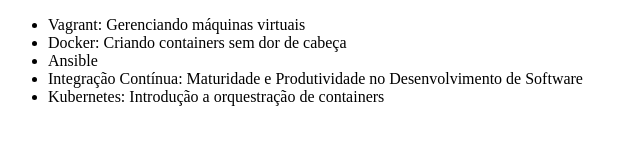
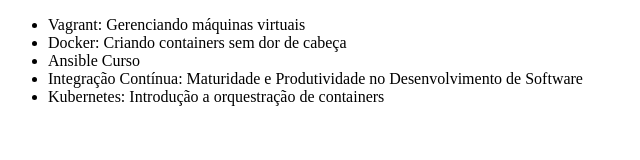
Before and after one commit to anagitalura/alura-git, a plain HTML site: page index.html in a window 1280 px wide. Shown: the full height of the page, 0-640 px from the left. Drawn offline with Linux system fonts and the light colour scheme.

Commit message:
Ansible nome

```diff
--- a/index.html
+++ b/index.html
@@ -8,7 +8,7 @@
     <ul>
         <li>Vagrant: Gerenciando máquinas virtuais</li>
         <li>Docker: Criando containers sem dor de cabeça</li>
-        <li>Ansible</li>
+        <li>Ansible Curso</li>
         <li>Integração Contínua: Maturidade e Produtividade no Desenvolvimento de Software</li>
         <li>Kubernetes: Introdução a orquestração de containers </li>
     </ul>
```
